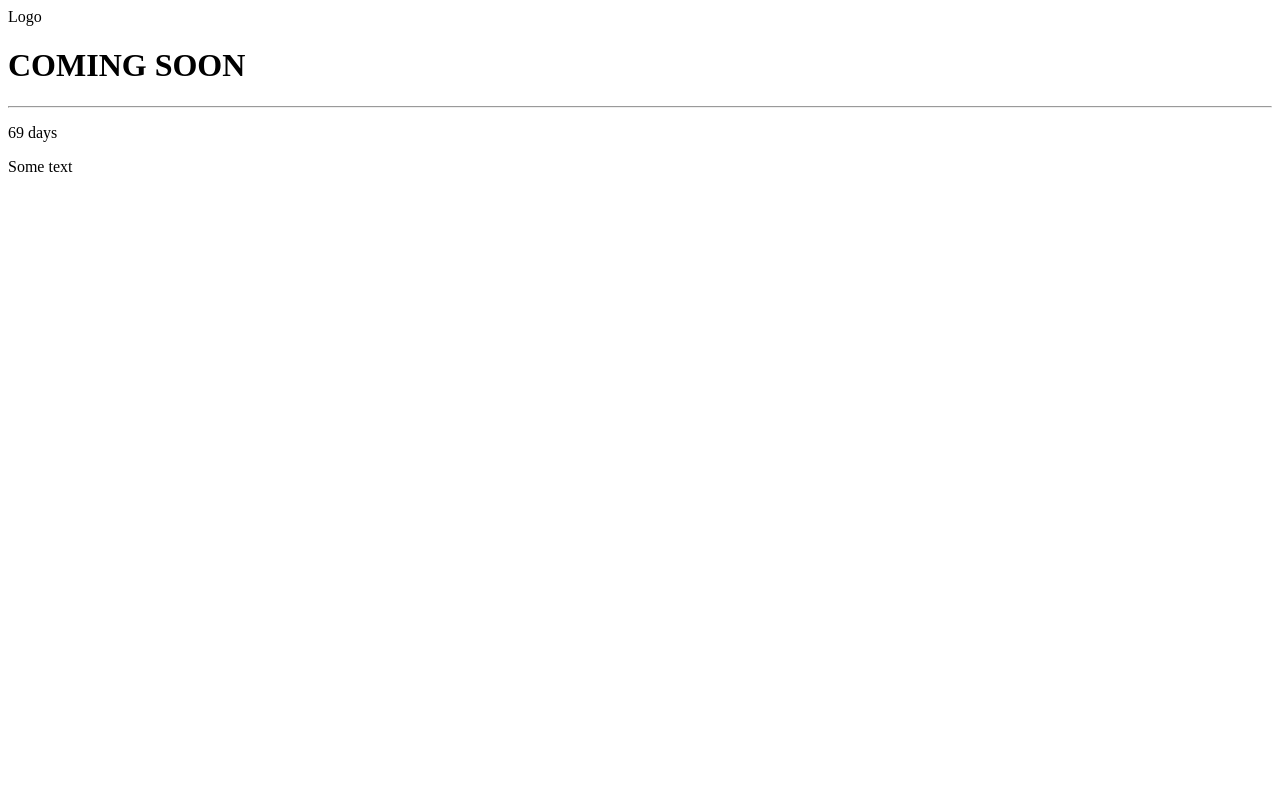
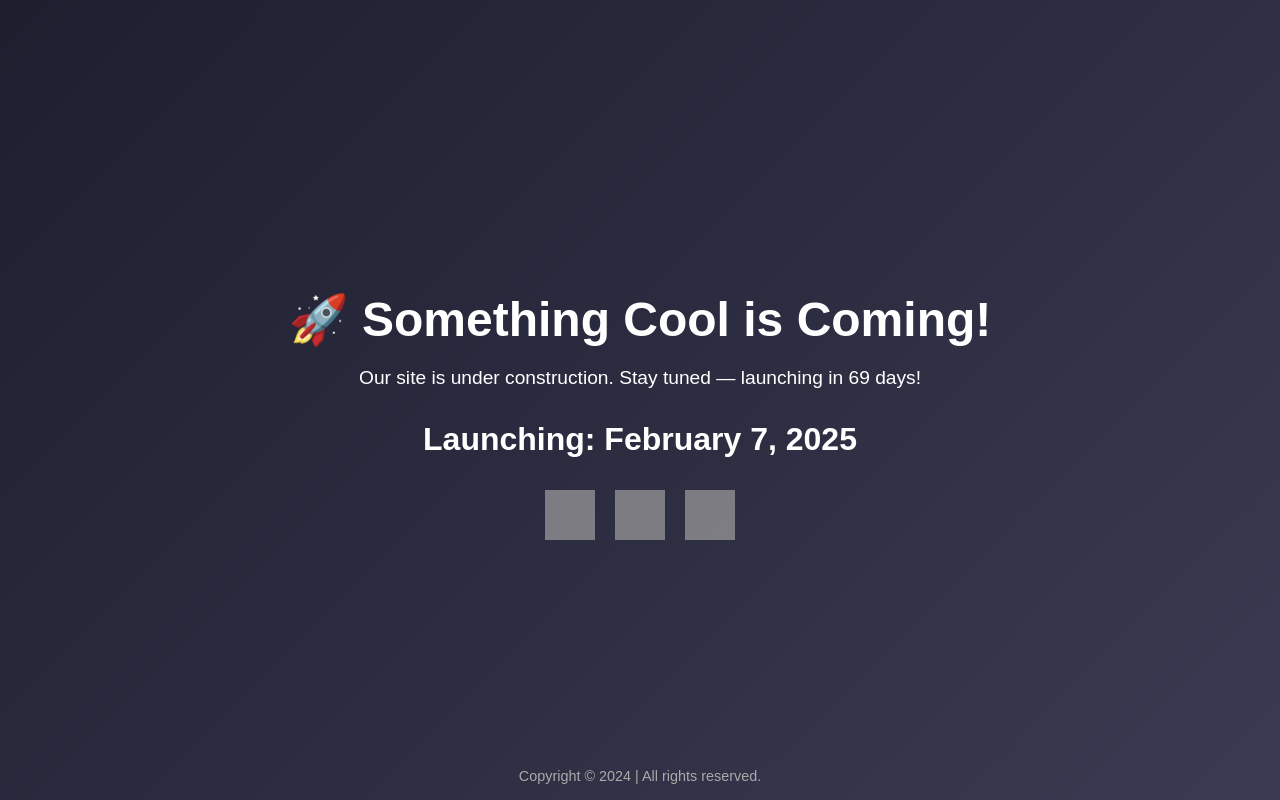
Before and after one commit to SWAPIEE-git/temporary-placeholder, a plain HTML site: page index.html in a window 1280 px wide. Drawn offline with Linux system fonts and the light colour scheme; grey boxes are pictures that could not be loaded.

Commit message:
Update index.html

```diff
--- a/index.html
+++ b/index.html
@@ -1,13 +1,86 @@
-<div class="bgimg">
-  <div class="topleft">
-    <p>Logo</p>
-  </div>
-  <div class="middle">
-    <h1>COMING SOON</h1>
-    <hr>
-    <p>69 days</p>
-  </div>
-  <div class="bottomleft">
-    <p>Some text</p>
-  </div>
-</div>
+<!DOCTYPE html>
+<html lang="en">
+<head>
+    <meta charset="UTF-8">
+    <meta name="viewport" content="width=device-width, initial-scale=1.0">
+    <title>Coming Soon</title>
+    <style>
+        body {
+            margin: 0;
+            font-family: 'Arial', sans-serif;
+            display: flex;
+            justify-content: center;
+            align-items: center;
+            height: 100vh;
+            background: linear-gradient(135deg, #1e1e2f, #3a3a52);
+            color: #ffffff;
+            overflow: hidden;
+        }
+        .container {
+            text-align: center;
+        }
+        h1 {
+            font-size: 3rem;
+            margin-bottom: 1rem;
+        }
+        p {
+            font-size: 1.2rem;
+            margin-bottom: 2rem;
+        }
+        .countdown {
+            font-size: 2rem;
+            font-weight: bold;
+        }
+        footer {
+            position: absolute;
+            bottom: 1rem;
+            width: 100%;
+            text-align: center;
+            font-size: 0.9rem;
+            color: #aaaaaa;
+        }
+        .tech-icon {
+            margin-top: 2rem;
+            display: flex;
+            justify-content: center;
+            gap: 20px;
+        }
+        .tech-icon img {
+            width: 50px;
+            height: 50px;
+            opacity: 0.7;
+            transition: transform 0.3s, opacity 0.3s;
+        }
+        .tech-icon img:hover {
+            transform: scale(1.2);
+            opacity: 1;
+        }
+    </style>
+</head>
+<body>
+    <div class="container">
+        <h1>🚀 Something Cool is Coming!</h1>
+        <p>Our site is under construction. Stay tuned — launching in <span id="days">69</span> days!</p>
+        <div class="countdown">Launching: <span id="launch-date">(Calculated Date)</span></div>
+        <div class="tech-icon">
+            <img src="https://img.icons8.com/ios-filled/50/ffffff/code.png" alt="Tech Icon">
+            <img src="https://img.icons8.com/ios-filled/50/ffffff/cloud.png" alt="Cloud Icon">
+            <img src="https://img.icons8.com/ios-filled/50/ffffff/rocket.png" alt="Rocket Icon">
+        </div>
+    </div>
+    <footer>Copyright &copy; 2024 | All rights reserved.</footer>
+    <script>
+        const daysElement = document.getElementById('days');
+        const launchDateElement = document.getElementById('launch-date');
+
+        const today = new Date();
+        const launchDate = new Date(today);
+        launchDate.setDate(today.getDate() + 69);
+
+        const options = { year: 'numeric', month: 'long', day: 'numeric' };
+        launchDateElement.textContent = launchDate.toLocaleDateString(undefined, options);
+
+        daysElement.textContent = Math.ceil((launchDate - today) / (1000 * 60 * 60 * 24));
+    </script>
+</body>
+</html>
```
